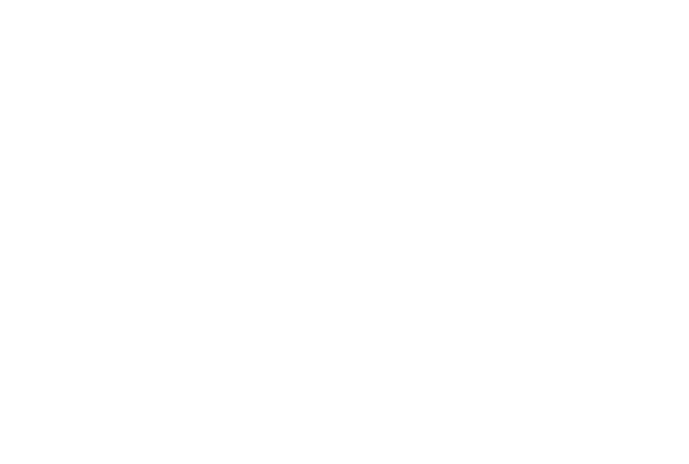
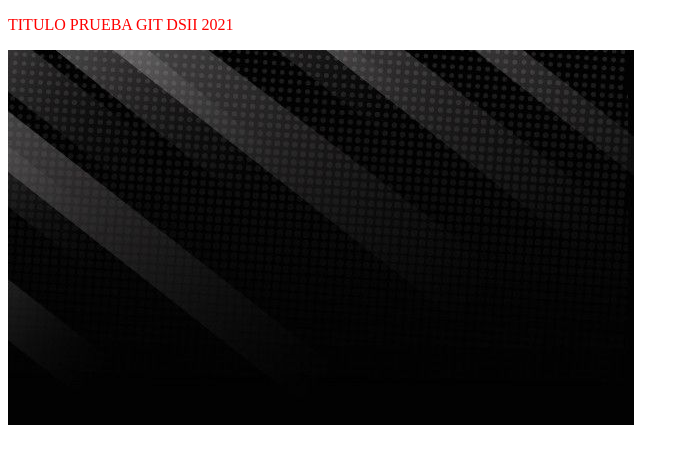
Before and after one commit to StevensonGraj/CalvacheBaltazarRosero-DSII-2021-2-50, a plain HTML site: page index.html in a window 1280 px wide. Shown: the whole page, without its empty margins (0-689 px from the left). Drawn offline with Linux system fonts and the light colour scheme.

Commit message:
Body edit title and background

```diff
--- a/index.html
+++ b/index.html
@@ -10,6 +10,10 @@
 
 <body>
 
+
+    <p style="color:red;">TITULO PRUEBA GIT DSII 2021</p>
+    <img src="FondoPrueba.jpg">
+
 </body>
 
 </html>
```
Also changed, not shown: FondoPrueba.jpg (added).
